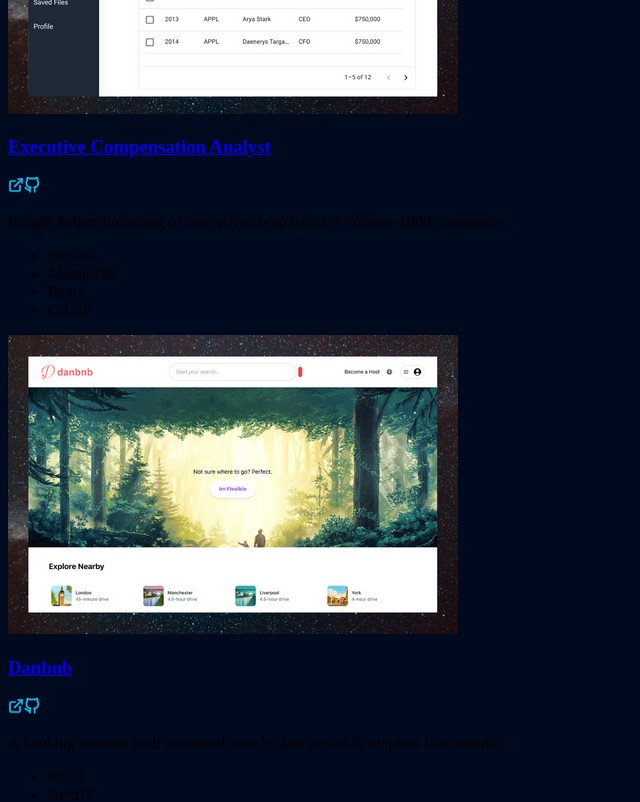
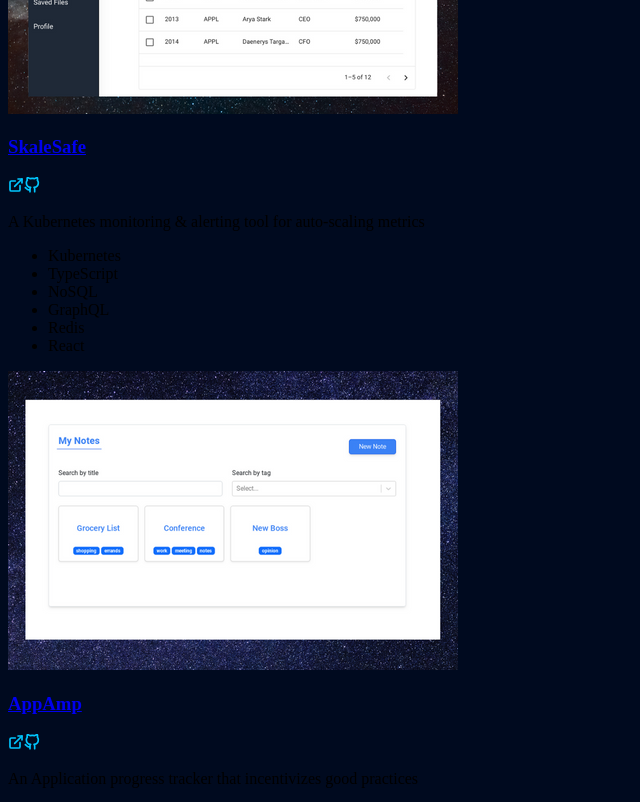
Before and after one commit to daniel-doody/updated-portfolio, a Next.js app: page / in a window 1280 px wide. Shown: the part 1480-2282 px from the top of the page, without its empty margins (0-640 px from the left). Built offline with nearby package versions, Linux system fonts and the light colour scheme.

Commit message:
Add SkaleSafe project and URL

```diff
--- a/data/content/projects.ts
+++ b/data/content/projects.ts
@@ -4,30 +4,30 @@
 const projects: Project[] = [
   {
     id: 0,
-    title: 'Executive Compensation Analyst',
-    desc: 'Insight & benchmarking of executive comp data for Fortune-1000 companies',
+    title: 'SkaleSafe',
+    desc: 'A Kubernetes monitoring & alerting tool for auto-scaling metrics',
     img: '/static/projects/exec-comp-analyzer.png',
-    link: '/',
-    github: 'https://github.com/daniel-doody/Executive-Comp-Analyzer',
-    tags: ['Express', 'MongoDB', 'React', 'OAuth'],
+    link: 'https://skalesafe.com/',
+    github: 'https://github.com/oslabs-beta/SkaleSafe',
+    tags: ['Kubernetes', 'TypeScript', 'NoSQL', 'GraphQL', 'Redis', 'React'],
   },
   {
     id: 1,
+    title: 'AppAmp',
+    desc: 'An Application progress tracker that incentivizes good practices ',
+    img: '/static/projects/my-notes.png',
+    link: 'https://app-amp-daniel-doody.vercel.app/',
+    github: 'https://github.com/Application-Amplifier/appAmp',
+    tags: ['React', 'Typescript', 'PostgreSQL', 'Next.js'],
+  },
+  {
+    id: 2,
     title: 'Danbnb',
     desc: 'A booking website with advanced search, date picker & mapbox functionality.',
     img: '/static/projects/danbnb.png',
     link: 'https://danbnb-git-main-daniel-doody.vercel.app/',
     github: 'https://github.com/daniel-doody/Danbnb',
     tags: ['React', 'NextJS', 'TailwindCSS'],
-  },
-  {
-    id: 2,
-    title: 'AppAmp',
-    desc: 'An Application progress tracker that incentivizes good practices ',
-    img: '/static/projects/my-notes.png',
-    link: 'https://app-amp-daniel-doody.vercel.app/',
-    github: 'https://github.com/Application-Amplifier/appAmp',
-    tags: ['React', 'Typescript', 'PostgreSQL', 'Next.js'],
   },
 ];
 
```
